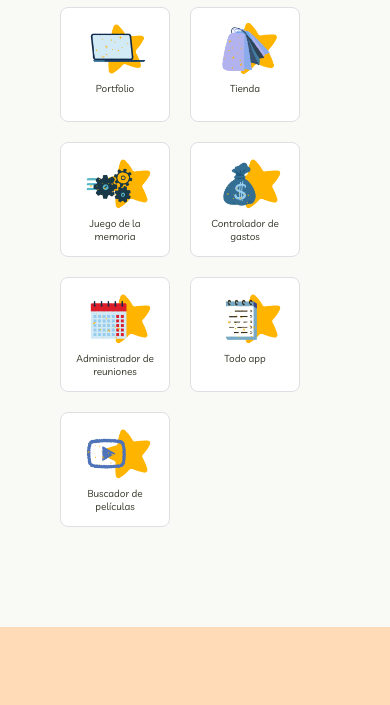
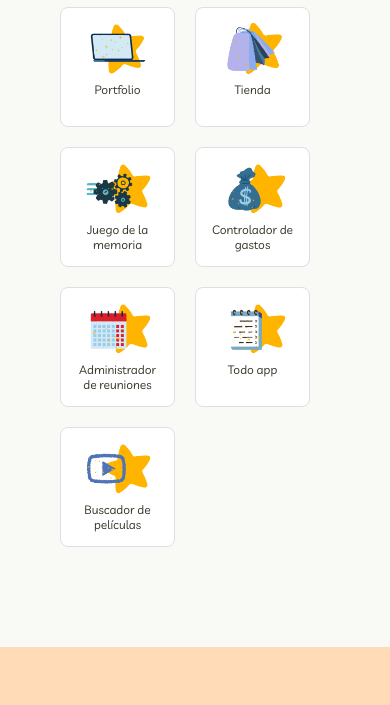
Before and after one commit to Jelly-code/TP1-Portfolio, a plain HTML site: page index.html in a window 390 px wide. Shown: the part 2066-2771 px from the top of the page. Drawn offline with Linux system fonts and the light colour scheme.

Commit message:
responsive

```diff
--- a/style.css
+++ b/style.css
@@ -505,8 +505,8 @@ footer {
         font-size: 27px;
     }
     .proyecto {
-        width: 110px;
-        height: 115px;
+        width: 115px;
+        height: 120px;
         margin: 10px;
         padding: 15px;
     }
@@ -515,7 +515,7 @@ footer {
         padding-right: 15px;
     }
     .titulo-proyecto {
-        font-size: 10px;
+        font-size: 12px;
         font-weight: 400;
         margin-top: 2px;
     }
```
